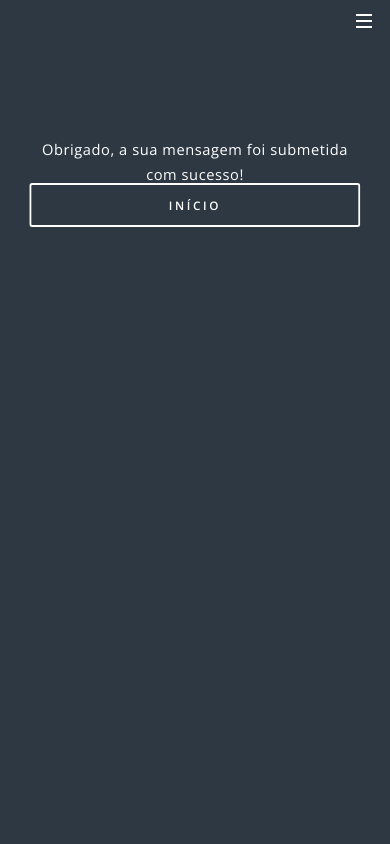
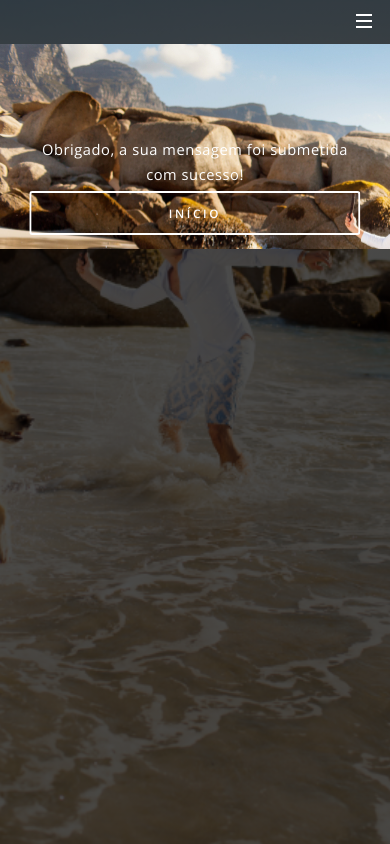
Before and after one commit to tostasmistas/LLP, a PHP site: page /formOK_pt.html in a window 390 px wide. Run offline with PHP 8.4, Linux system fonts and the light colour scheme.

Commit message:
fixed the issue with the menu icon in mobile version and added background to the form webpage

```diff
--- a/assets/css/main.css
+++ b/assets/css/main.css
@@ -2952,7 +2952,7 @@
 			}
 
 		.wrapper.style4 {
-			background-color: transparent;
+			background-image: url(/../../images/beachpet.jpg);
 		}
 
 		.wrapper.style5 {
@@ -3314,7 +3314,7 @@
 					#header nav > ul > li > a {
 						border: 0;
 						color: #fff;
-						display: block;
+						/*display: block;*/
 						font-size: 0.8em;
 						letter-spacing: 0.225em;
 						padding: 0 1.5em;
@@ -3572,7 +3572,7 @@
 		display: -webkit-flex;
 		display: -ms-flex;
 		display: flex;
-		max-width: 45em;
+		max-width: 35em;
 	}
 
 		#cta .inner header {
@@ -3888,3 +3888,11 @@
     -ms-user-select: none;
     user-select: none;
 	}
+
+	#backgroundForm {
+		background: linear-gradient(rgba(0, 0, 0, 0.7),rgba(0, 0, 0, 0.7)), url("../../images/beachpet.jpg") no-repeat center center fixed;
+		-webkit-background-size: cover;
+	  -moz-background-size: cover;
+	  -o-background-size: cover;
+	  background-size: cover;
+	}
--- a/formOK.html
+++ b/formOK.html
@@ -8,7 +8,7 @@
 		<!--[if lte IE 8]><link rel="stylesheet" href="assets/css/ie8.css" /><![endif]-->
 		<!--[if lte IE 9]><link rel="stylesheet" href="assets/css/ie9.css" /><![endif]-->
 	</head>
-	<body style="background-image:url("/../../images/beachpet")">
+	<body id="backgroundForm">
 
 		<!-- Page Wrapper -->
 			<div id="page-wrapper">
@@ -37,8 +37,8 @@
 			<section id="cta" class="wrapper style4">
 				<div class="inner" style="height: 10em; position: relative">
 					<ul class="actions vertical">
-						<p style="margin: 0; position: absolute; top: 50%; left: 50%; margin-right: -50%; transform: translate(-50%, -50%)">Thanks for your contact, your message has been submited!</p>
-						<li><a href="index.html" class="button fit" style="margin: 0; position: absolute; top: 80%; left: 50%; margin-right: -50%; transform: translate(-50%, -50%)">Home</a></li>
+						<p style="margin: 0; position: absolute; top: 50%; left: 50%; margin-right: -50%; transform: translate(-50%, -50%)"><b>Thanks for your contact, your message has been submited!</p>
+						<li><a href="index.html" class="button fit" style="margin: 0; position: absolute; top: 85%; left: 50%; margin-right: -50%; transform: translate(-50%, -50%)">Home</b></a></li>
 					</ul>
 				</div>
 			</section>
--- a/formOK_pt.html
+++ b/formOK_pt.html
@@ -8,7 +8,7 @@
 		<!--[if lte IE 8]><link rel="stylesheet" href="assets/css/ie8.css" /><![endif]-->
 		<!--[if lte IE 9]><link rel="stylesheet" href="assets/css/ie9.css" /><![endif]-->
 	</head>
-	<body style="background-image:url("/../../images/beachpet")">
+	<body id="backgroundForm">
 
 		<!-- Page Wrapper -->
 			<div id="page-wrapper">
@@ -21,7 +21,7 @@
 									<a href="#menu" class="menuToggle"><span>Menu</span></a>
 									<div id="menu">
 										<ul>
-											<li><a href="index.html">Home</a></li>
+											<li><a href="index.html">Início</a></li>
 												<!--<li><a href="generic.html">Generic</a></li>
 											<li><a href="elements.html">Elements</a></li>
 											<li><a href="#">Sign Up</a></li>
@@ -38,7 +38,7 @@
 				<div class="inner" style="height: 10em; position: relative">
 					<ul class="actions vertical">
 						<p style="margin: 0; position: absolute; top: 50%; left: 50%; margin-right: -50%; transform: translate(-50%, -50%)">Obrigado, a sua mensagem foi submetida com sucesso!</p>
-						<li><a href="index.html" class="button fit" style="margin: 0; position: absolute; top: 80%; left: 50%; margin-right: -50%; transform: translate(-50%, -50%)">Início</a></li>
+						<li><a href="index_pt.html" class="button fit" style="margin: 0; position: absolute; top: 85%; left: 50%; margin-right: -50%; transform: translate(-50%, -50%)">Início</a></li>
 					</ul>
 				</div>
 			</section>
```
